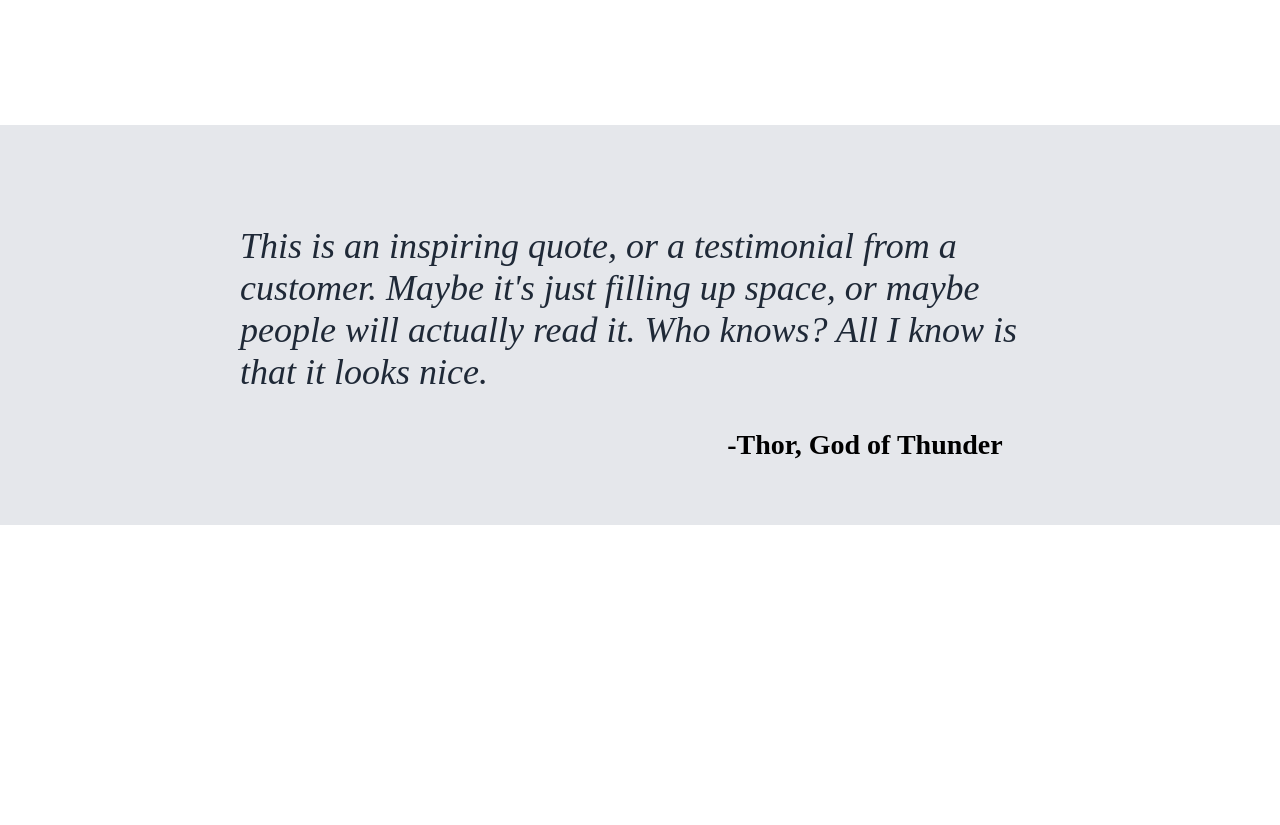
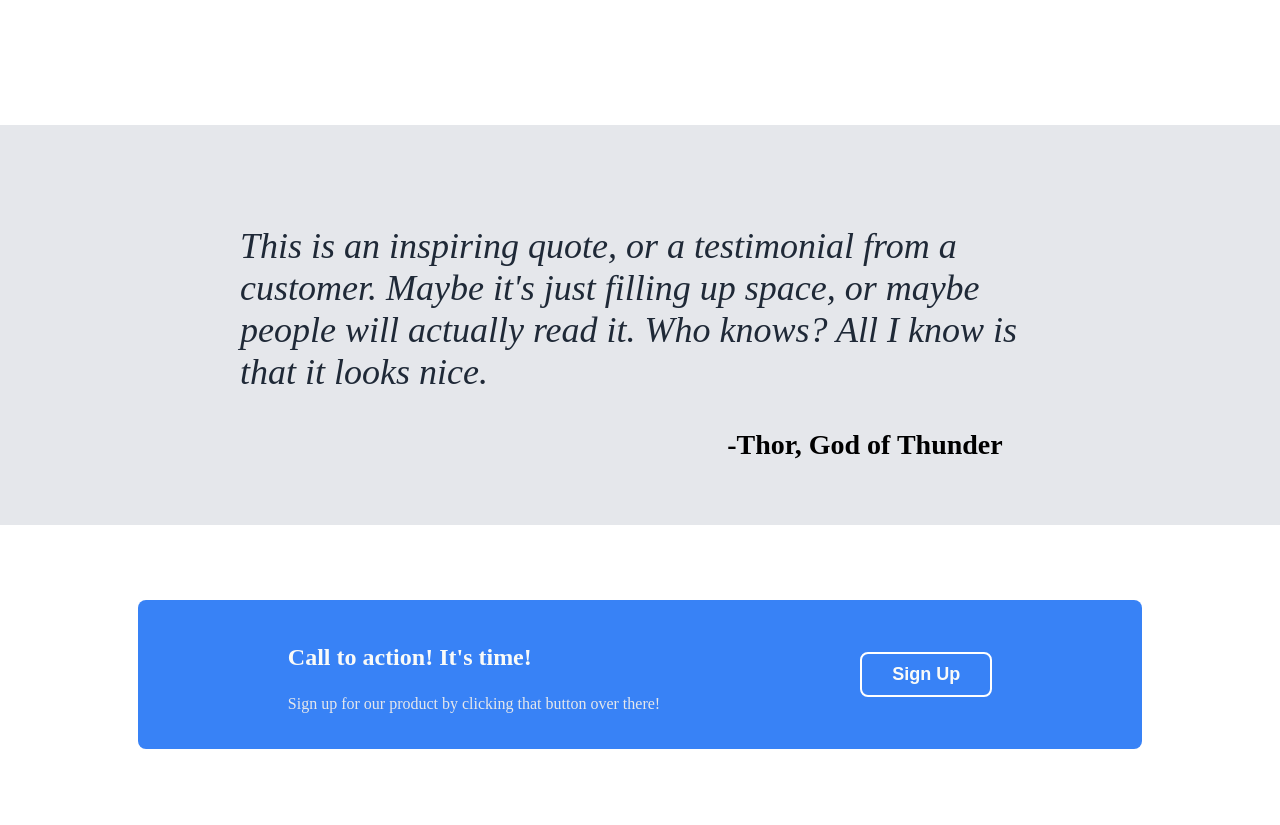
Before and after one commit to CopyCato/Landing-Page, a plain HTML site: page index.html in a window 1280 px wide. Shown: the part 1003-1828 px from the top of the page. Before the commit the page ends 1528 px from the top, so only its background shows below. Drawn offline with Linux system fonts and the light colour scheme.

Commit message:
Add Sign Up section

```diff
--- a/index.html
+++ b/index.html
@@ -57,5 +57,15 @@
       Who knows? All I know is that it looks nice.</p>
     <Span>-Thor, God of Thunder</Span>
   </div>
+
+  <div class="sign-up">
+    <div class="sign-up-container">
+      <div class="left">
+        <h3>Call to action! It's time!</h3>
+        <p>Sign up for our product by clicking that button over there!</p>
+      </div>
+      <button class="buttons">Sign Up</button>
+    </div>
+  </div>
 </body>
 </html>
--- a/style.css
+++ b/style.css
@@ -132,8 +132,47 @@ span {
   font-size: 28px;
 }
 
+/*End Quote*/
 
-/*End Quote*/
+
+
+/*Start Sign Up*/
+.sign-up {
+  height: 300px;
+  display: flex;
+  justify-content: center;
+  align-items: center;
+}
+
+.sign-up-container {
+  display: flex;
+  justify-content: center;
+  align-items: center;
+  background-color: #3882F6;
+  padding: 20px 150px;
+  border-radius: 8px;
+}
+
+.sign-up-container .buttons {
+  border: 2px solid white;
+  margin-left: 100px;
+}
+
+.left h3{
+  color: #F9FAF8;
+  font-weight: 700;
+  font-size: 24px;
+}
+
+.left p {
+  color: #E5E7EB;
+}
+
+.left {
+  margin-right: 100px;
+}
+
+/*End Sing Up*/
 
 /*Start footer*/
 
```
